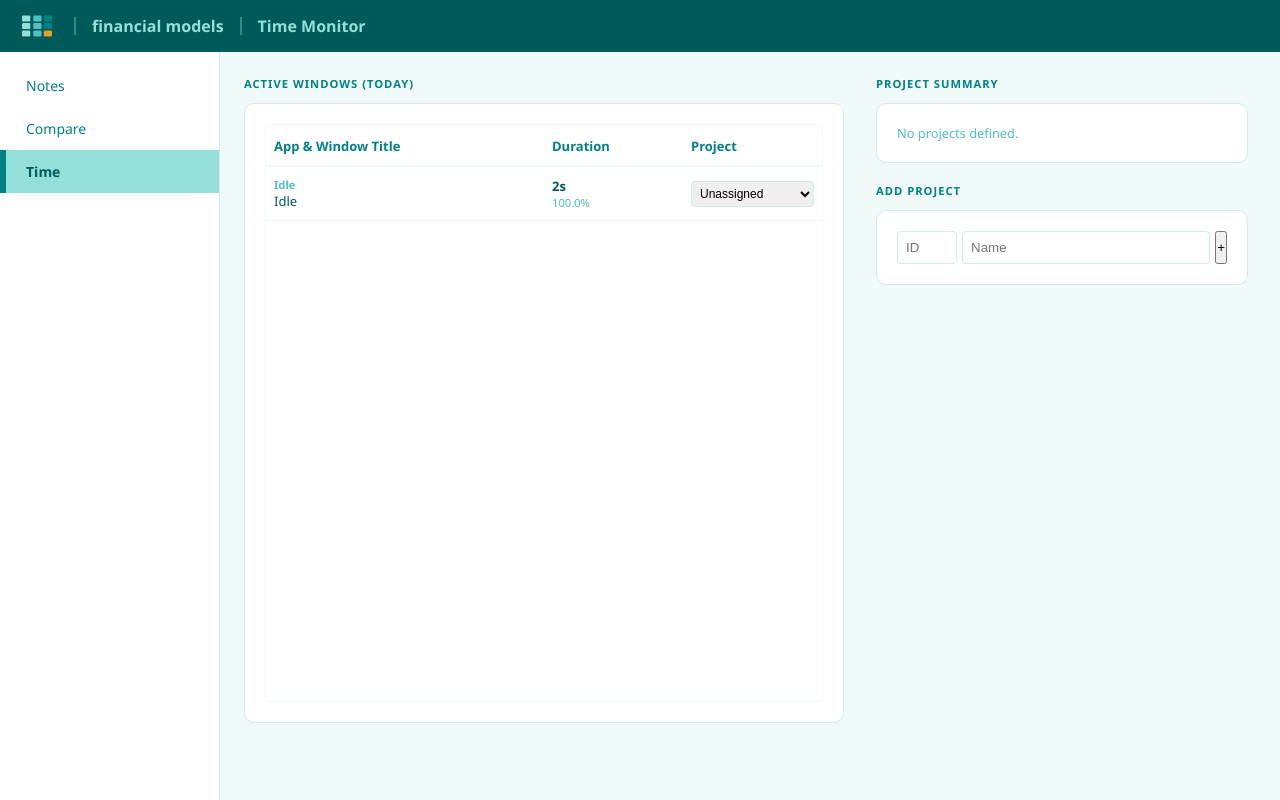
After one commit to Roman-Zajic/Hub, a Flask app: page /time in a window 1280 px wide. The commit adds this page. Run offline with Flask 3, Linux system fonts and the light colour scheme; data that the repository does not hold is empty.

Commit message:
initial commit

```diff
--- a/Templates/layout.html
+++ b/Templates/layout.html
@@ -21,9 +21,29 @@
 
         .app-body { display: flex; flex: 1; overflow: hidden; }
         .sidebar { width: var(--sidebar-w); background: var(--surface-card); border-right: 1px solid var(--border); padding: 12px 0; display: flex; flex-direction: column; }
-        .nav-item { display: block; padding: 12px 20px; color: var(--teal-700); text-decoration: none; font-size: 0.875rem; font-weight: 500; border-left: 6px solid transparent; transition: all 0.1s; }
-        .nav-item:hover { background: var(--surface-page); }
-        .nav-item.active { background: var(--surface-page); color: var(--teal-900); font-weight: 600; border-left-color: var(--teal-700); }
+        .nav-item {
+            display: block;
+            padding: 12px 20px;
+            color: var(--teal-700);
+            text-decoration: none;
+            font-size: 0.875rem;
+            font-weight: 500;
+            /* Create the base for the vertical line */
+            border-left: 6px solid transparent;
+            transition: all 0.2s ease;
+        }
+
+        .nav-item:hover {
+            background: var(--surface-page);
+        }
+
+        /* The Selected State */
+        .nav-item.active {
+            background: var(--teal-100);       /* Light teal background */
+            color: var(--teal-900);            /* Darker text for contrast */
+            font-weight: 600;
+            border-left: 6px solid var(--teal-700); /* Strong vertical line */
+        }
 
         .main-view { flex: 1; display: flex; flex-direction: column; overflow: hidden; }
         .content-area { flex: 1; padding: 24px; overflow: hidden; display: flex; flex-direction: column; }
@@ -44,9 +64,10 @@
     </header>
     <div class="app-body">
         <aside class="sidebar">
-            <a href="/notes" class="nav-item active">Notes</a>
-            <a href="#" class="nav-item">Assumptions</a>
-            <a href="#" class="nav-item">Reporting</a>
+            <!-- The class will be 'active' only if the URL matches -->
+            <a href="/notes" class="nav-item {{ 'active' if request.path == '/notes' or request.path == '/' else '' }}">Notes</a>
+            <a href="/compare" class="nav-item {{ 'active' if request.path == '/compare' else '' }}">Compare</a>
+            <a href="/time" class="nav-item {{ 'active' if request.path == '/time' else '' }}">Time</a>
         </aside>
         <main class="main-view"><div class="content-area">{% block content %}{% endblock %}</div></main>
     </div>
--- /dev/null
+++ b/Templates/time.html
@@ -0,0 +1,196 @@
+{% extends 'layout.html' %}
+{% block module_name %}Time Monitor{% endblock %}
+
+{% block extra_css %}
+<style>
+    .time-layout { display: grid; grid-template-columns: 1fr 380px; gap: 24px; height: 100%; min-height: 0; }
+    .scroll-panel { overflow-y: auto; padding-right: 8px; }
+
+    .card { background: white; border: 1px solid var(--border); border-radius: 10px; padding: 20px; margin-bottom: 20px; display: flex; flex-direction: column; min-height: 0; }
+    .section-label { font-size: 0.7rem; font-weight: 800; color: var(--teal-700); text-transform: uppercase; margin-bottom: 12px; letter-spacing: 1px; }
+
+    /* Sticky Table Container */
+    .table-container { flex: 1; overflow-y: auto; border: 1px solid var(--surface-page); border-radius: 6px; }
+    .activity-table { width: 100%; border-collapse: collapse; font-size: 0.8125rem; table-layout: fixed; }
+
+    /* The Fix for Sticky Headers */
+    .activity-table thead th {
+        position: sticky;
+        top: 0;
+        background: white;
+        z-index: 10;
+        box-shadow: inset 0 -2px 0 var(--surface-page);
+        padding: 12px 8px;
+        text-align: left;
+        color: var(--teal-700);
+    }
+
+    .activity-table td { padding: 10px 8px; border-bottom: 1px solid var(--surface-page); vertical-align: middle; }
+
+    .app-tag { font-weight: 700; color: var(--teal-400); font-size: 0.7rem; display: block; white-space: nowrap; overflow: hidden; text-overflow: ellipsis; }
+    .title-text { display: block; white-space: nowrap; overflow: hidden; text-overflow: ellipsis; color: var(--teal-900); }
+
+    .bar-row { margin-bottom: 15px; }
+    .bar-info { display: flex; justify-content: space-between; font-size: 0.8125rem; margin-bottom: 5px; }
+    .bar-outer { height: 8px; background: var(--surface-page); border-radius: 4px; overflow: hidden; }
+    .bar-inner { height: 100%; background: var(--teal-700); transition: width 0.5s; }
+    .bar-inner.project-bar { background: var(--amber); }
+
+    .assign-select { padding: 4px; border: 1px solid var(--border); border-radius: 4px; font-size: 0.75rem; width: 100%; cursor: pointer; }
+    .assign-select:focus { border-color: var(--teal-700); outline: none; box-shadow: 0 0 0 2px var(--teal-100); }
+</style>
+{% endblock %}
+
+{% block content %}
+<div class="time-layout">
+    <div class="scroll-panel">
+        <div class="section-label">Active Windows (Today)</div>
+        <div class="card" style="height: calc(100vh - 180px);">
+            <div class="table-container">
+                <table class="activity-table">
+                    <thead>
+                        <tr>
+                            <th style="width: 50%;">App & Window Title</th>
+                            <th style="width: 25%;">Duration</th>
+                            <th style="width: 25%;">Project</th>
+                        </tr>
+                    </thead>
+                    <tbody id="logTable"></tbody>
+                </table>
+            </div>
+        </div>
+    </div>
+
+    <div class="scroll-panel">
+        <div class="section-label">Project Summary</div>
+        <div class="card" id="projectBars"></div>
+
+        <div class="section-label">Add Project</div>
+        <div class="card">
+            <div style="display:flex; gap:5px">
+                <input type="text" id="newPId" style="width:60px; padding:8px; border:1px solid var(--border); border-radius:4px;" placeholder="ID">
+                <input type="text" id="newPName" style="flex:1; padding:8px; border:1px solid var(--border); border-radius:4px;" placeholder="Name">
+                <button class="btn btn-outline" onclick="addProject()">+</button>
+            </div>
+        </div>
+    </div>
+</div>
+
+<script>
+    let logs = {};
+    let projects = [];
+    let isUserInteracting = false;
+
+    // Helper to format seconds like the original project
+    function formatDuration(sec) {
+        const h = Math.floor(sec / 3600);
+        const m = Math.floor((sec % 3600) / 60);
+        const s = sec % 60;
+        if (h > 0) return `${h}h ${m}m`;
+        if (m > 0) return `${m}m ${s}s`;
+        return `${s}s`;
+    }
+
+    async function loadData() {
+        const res = await fetch('/api/time_data');
+        const data = await res.json();
+        logs = data.logs;
+        projects = data.projects;
+
+        // Anti-flicker: Only render if user isn't currently selecting something
+        if (!isUserInteracting) {
+            render();
+        }
+    }
+
+    function render() {
+        const total = Object.values(logs).reduce((a, b) => a + b, 0) || 1;
+        const logTable = document.getElementById('logTable');
+        const projectBars = document.getElementById('projectBars');
+
+        let tableHtml = '';
+        let projTimeMap = {};
+
+        Object.entries(logs).sort((a,b) => b[1] - a[1]).forEach(([key, sec]) => {
+            const [app, title] = key.split('|||');
+            const pct = ((sec/total)*100).toFixed(1);
+
+            let assignedPId = "";
+            projects.forEach(p => { if(p.titles && p.titles.includes(title)) assignedPId = p.id; });
+            if(assignedPId) projTimeMap[assignedPId] = (projTimeMap[assignedPId] || 0) + sec;
+
+            tableHtml += `
+                <tr>
+                    <td>
+                        <span class="app-tag">${app}</span>
+                        <span class="title-text" title="${title}">${title}</span>
+                    </td>
+                    <td>
+                        <div style="font-weight:600">${formatDuration(sec)}</div>
+                        <div style="font-size:0.7rem; color:var(--teal-400)">${pct}%</div>
+                    </td>
+                    <td>
+                        <select class="assign-select"
+                                onfocus="isUserInteracting=true"
+                                onblur="isUserInteracting=false"
+                                onchange="assignTitle('${title}', this.value)">
+                            <option value="">Unassigned</option>
+                            ${projects.map(p => `<option value="${p.id}" ${assignedPId==p.id?'selected':''}>${p.name}</option>`).join('')}
+                        </select>
+                    </td>
+                </tr>`;
+        });
+        logTable.innerHTML = tableHtml;
+
+        // Render Summary Bars
+        projectBars.innerHTML = projects.map(p => {
+            const pSec = projTimeMap[p.id] || 0;
+            const pPct = ((pSec/total)*100).toFixed(1);
+            return `
+                <div class="bar-row">
+                    <div class="bar-info">
+                        <span><strong>${p.id}</strong> ${p.name}</span>
+                        <span>${formatDuration(pSec)} (${pPct}%)</span>
+                    </div>
+                    <div class="bar-outer"><div class="bar-inner project-bar" style="width: ${pPct}%"></div></div>
+                </div>`;
+        }).join('') || '<div style="color:var(--teal-400); font-size:0.8rem;">No projects defined.</div>';
+    }
+
+    async function assignTitle(title, pId) {
+        isUserInteracting = false; // Release lock on change
+        projects.forEach(p => { p.titles = (p.titles || []).filter(t => t !== title); });
+        if(pId) {
+            const proj = projects.find(p => p.id === pId);
+            if(proj) {
+                if(!proj.titles) proj.titles = [];
+                proj.titles.push(title);
+            }
+        }
+        await fetch('/api/projects', {
+            method: 'POST',
+            headers: {'Content-Type': 'application/json'},
+            body: JSON.stringify(projects)
+        });
+        loadData();
+    }
+
+    async function addProject() {
+        const id = document.getElementById('newPId').value;
+        const name = document.getElementById('newPName').value;
+        if(!id || !name) return;
+        projects.push({id, name, titles: []});
+        await fetch('/api/projects', {
+            method: 'POST',
+            headers: {'Content-Type': 'application/json'},
+            body: JSON.stringify(projects)
+        });
+        document.getElementById('newPId').value = '';
+        document.getElementById('newPName').value = '';
+        loadData();
+    }
+
+    setInterval(loadData, 3000);
+    loadData();
+</script>
+{% endblock %}
--- a/app.py
+++ b/app.py
@@ -3,12 +3,31 @@ import re
 from flask import Flask, render_template, request, jsonify, redirect, url_for
 import markdown
 
+import tracker
+
 app = Flask(__name__)
+
+# Start the tracker immediately
+tracker.start_tracking()
 
 NOTES_FOLDER = os.path.join(os.getcwd(), 'Notes')
 if not os.path.exists(NOTES_FOLDER):
     os.makedirs(NOTES_FOLDER)
 
+@app.route('/time')
+def time_module():
+    return render_template('time.html')
+
+
+@app.route('/api/time_data')
+def get_time_data():
+    logs, projects = tracker.get_stats()
+    return jsonify({"logs": logs, "projects": projects})
+
+@app.route('/api/projects', methods=['POST'])
+def update_projects():
+    tracker.save_projects(request.json)
+    return jsonify({"status": "ok"})
 
 @app.route('/')
 def index():
@@ -102,6 +121,10 @@ def preview_note():
         'html': html
     })
 
+@app.route('/compare')
+def compare_module():
+    return render_template('compare.html')
+
 
 if __name__ == '__main__':
-    app.run(debug=True, port=5000)
+    app.run(debug=True, port=5001, use_reloader=False)
```
Also changed, not shown: Templates/compare.html (added, +199 -0 lines), tracker.py (added, +91 -0 lines).
